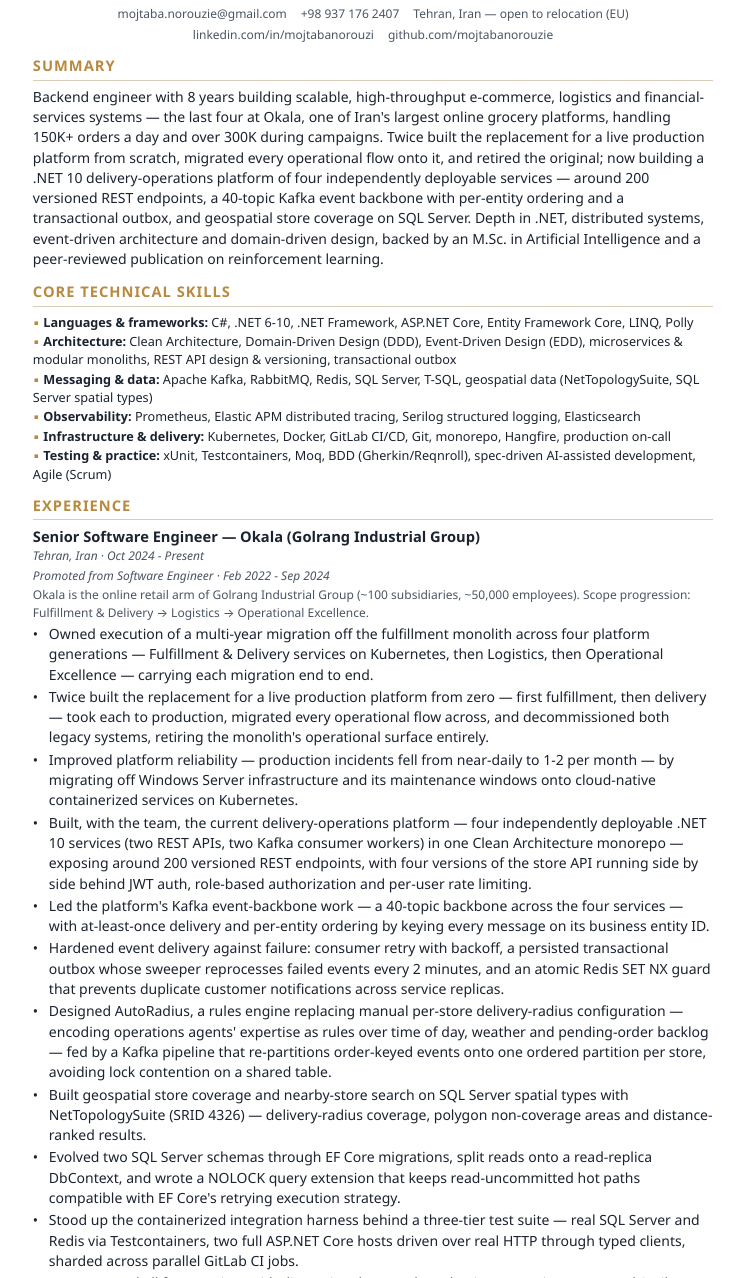
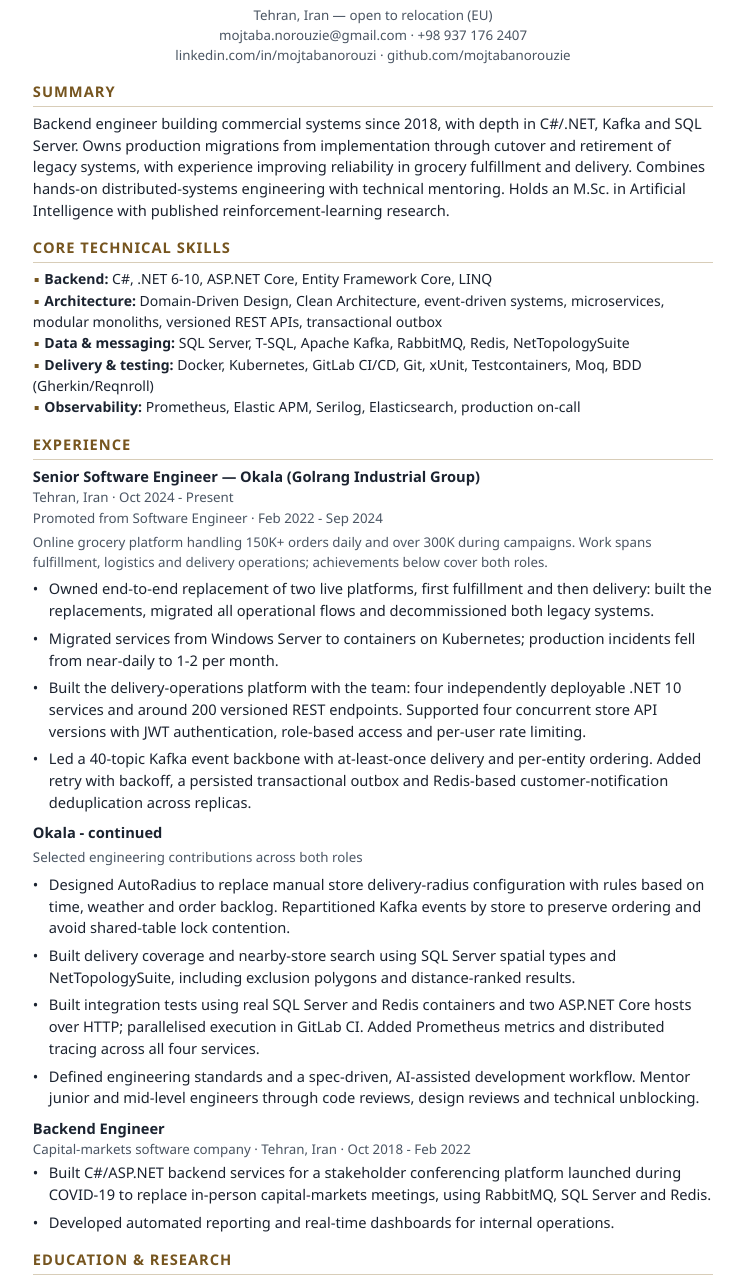
Before and after one commit to mojtabanorouzie/mojtabanorouzie.github.io, a website: page resume/resume.html in a window 1280 px wide. Shown: the part 71-1349 px from the top of the page, without its empty margins (267-1011 px from the left). Drawn offline with Linux system fonts and the light colour scheme.

Commit message:
Improve backend resume content and PDF readability

```diff
--- a/resume/resume.css
+++ b/resume/resume.css
@@ -9,7 +9,7 @@
 :root {
   --ink: #1b2330;
   --dim: #4a5563;
-  --accent: #b8893f;     /* brass — matches the website motif */
+  --accent: #76551f;     /* dark brass for readable headings and links */
   --rule: #d8cdb8;
 }
 
@@ -18,8 +18,8 @@
   padding: 0;
   color: var(--ink);
   font-family: "Segoe UI", -apple-system, Roboto, Helvetica, Arial, sans-serif;
-  font-size: 10.5pt;
-  line-height: 1.45;
+  font-size: 11pt;
+  line-height: 1.48;
   -webkit-print-color-adjust: exact;
   print-color-adjust: exact;
 }
@@ -43,18 +43,15 @@
   list-style: none;
   margin: 0;
   padding: 0;
-  display: flex;
-  flex-wrap: wrap;
-  justify-content: center;
-  gap: 4px 14px;
-  font-size: 9pt;
+  font-size: 10pt;
   color: var(--dim);
 }
 .contact a { color: var(--dim); text-decoration: none; }
 
 /* Sections */
-section { margin-top: 12px; }
+section { margin-top: 16px; }
 h2 {
+  break-after: avoid;
   font-size: 11pt;
   text-transform: uppercase;
   letter-spacing: 1px;
@@ -71,7 +68,7 @@
   list-style: none;
   margin: 0;
   padding: 0;
-  font-size: 9.5pt;
+  font-size: 10.5pt;
 }
 .skills li { margin-bottom: 1px; }
 .skills li::before { content: "▪ "; color: var(--accent); }
@@ -83,11 +80,12 @@
    it. What must not break: an individual bullet, and a heading left without its
    opening bullets. */
 .job { margin-bottom: 9px; }
+.job--continued { break-before: page; }
 .job h3, .job__meta, .job__context { page-break-after: avoid; break-after: avoid; }
 .job li { page-break-inside: avoid; break-inside: avoid; }
 .job h3 { margin: 0; font-size: 11pt; }
-.job__meta { color: var(--dim); font-size: 9pt; font-style: italic; margin: 0 0 2px; }
-.job__context { font-size: 9pt; color: var(--dim); margin: 0 0 3px; }
+.job__meta { color: var(--dim); font-size: 10pt; margin: 0 0 2px; }
+.job__context { font-size: 10pt; color: var(--dim); margin: 4px 0 6px; }
 .quiet { font-style: normal; }
 /* Bullets carry a real "•" text glyph instead of the browser's default disc. A disc
    is drawn as a vector path, so it does not exist in the PDF text layer — without a
@@ -95,13 +93,13 @@
    begins, and reflows all of them into a single block. Same trick as .skills above.
    The inline-block marker plus negative text-indent preserves the hanging indent. */
 .job ul { list-style: none; margin: 3px 0 0; padding-left: 0; }
-.job li { margin-bottom: 2px; padding-left: 16px; text-indent: -16px; }
+.job li { margin-bottom: 6px; padding-left: 16px; text-indent: -16px; }
 .job li::before { content: "•"; display: inline-block; width: 16px; text-indent: 0; }
 
 /* Education */
 .edu { margin-bottom: 5px; page-break-inside: avoid; }
 .edu h3 { margin: 0; font-size: 10.5pt; font-weight: 600; }
-.edu p { font-size: 9.5pt; color: var(--dim); margin: 1px 0 0; }
+.edu p { font-size: 10.5pt; color: var(--dim); margin: 1px 0 0; }
 
 /* Generic lists */
 section > ul { margin: 0; padding-left: 16px; }
--- a/resume/resume.html
+++ b/resume/resume.html
@@ -2,7 +2,7 @@
 <html lang="en">
 <head>
   <meta charset="UTF-8" />
-  <title>Mojtaba Norouzi — Résumé</title>
+  <title>Mojtaba Norouzi - Senior Backend Engineer CV</title>
   <link rel="stylesheet" href="resume.css" />
 </head>
 <body>
@@ -16,42 +16,34 @@
 
     <header class="head">
       <h1>Mojtaba Norouzi</h1>
-      <p class="role">Senior Software Engineer · Backend &amp; Distributed Systems</p>
+      <p class="role">Senior Software Engineer · .NET Backend &amp; Distributed Systems</p>
       <ul class="contact">
-        <li><a href="mailto:mojtaba.norouzie@gmail.com">mojtaba.norouzie@gmail.com</a></li>
-        <li>+98 937 176 2407</li>
         <li>Tehran, Iran — open to relocation (EU)</li>
-        <li><a href="https://www.linkedin.com/in/mojtabanorouzi/">linkedin.com/in/mojtabanorouzi</a></li>
-        <li><a href="https://github.com/mojtabanorouzie">github.com/mojtabanorouzie</a></li>
+        <li><a href="mailto:mojtaba.norouzie@gmail.com">mojtaba.norouzie@gmail.com</a> · +98 937 176 2407</li>
+        <li><a href="https://www.linkedin.com/in/mojtabanorouzi/">linkedin.com/in/mojtabanorouzi</a> · <a href="https://github.com/mojtabanorouzie">github.com/mojtabanorouzie</a></li>
       </ul>
     </header>
 
     <section>
       <h2>Summary</h2>
       <p>
-        Backend engineer with 8 years building scalable, high-throughput e-commerce, logistics
-        and financial-services systems — the last four at Okala, one of Iran's largest online
-        grocery platforms, handling 150K+ orders a day and over 300K during campaigns. Twice
-        built the replacement for a live production platform from scratch, migrated every
-        operational flow onto it, and retired the original; now building a .NET 10
-        delivery-operations platform of four independently deployable services — around 200
-        versioned REST endpoints, a 40-topic Kafka event backbone with per-entity ordering and a
-        transactional outbox, and geospatial store coverage on SQL Server. Depth in .NET,
-        distributed systems, event-driven architecture and domain-driven design, backed by an
-        M.Sc. in Artificial Intelligence and a peer-reviewed publication on reinforcement
-        learning.
+        Backend engineer building commercial systems since 2018, with depth in C#/.NET,
+        Kafka and SQL Server. Owns production migrations from implementation through cutover
+        and retirement of legacy systems, with experience improving reliability in grocery
+        fulfillment and delivery. Combines hands-on distributed-systems engineering with
+        technical mentoring. Holds an M.Sc. in Artificial Intelligence with published
+        reinforcement-learning research.
       </p>
     </section>
 
     <section>
       <h2>Core Technical Skills</h2>
       <ul class="skills">
-        <li><strong>Languages &amp; frameworks:</strong> C#, .NET 6-10, .NET Framework, ASP.NET Core, Entity Framework Core, LINQ, Polly</li>
-        <li><strong>Architecture:</strong> Clean Architecture, Domain-Driven Design (DDD), Event-Driven Design (EDD), microservices &amp; modular monoliths, REST API design &amp; versioning, transactional outbox</li>
-        <li><strong>Messaging &amp; data:</strong> Apache Kafka, RabbitMQ, Redis, SQL Server, T-SQL, geospatial data (NetTopologySuite, SQL Server spatial types)</li>
-        <li><strong>Observability:</strong> Prometheus, Elastic APM distributed tracing, Serilog structured logging, Elasticsearch</li>
-        <li><strong>Infrastructure &amp; delivery:</strong> Kubernetes, Docker, GitLab CI/CD, Git, monorepo, Hangfire, production on-call</li>
-        <li><strong>Testing &amp; practice:</strong> xUnit, Testcontainers, Moq, BDD (Gherkin/Reqnroll), spec-driven AI-assisted development, Agile (Scrum)</li>
+        <li><strong>Backend:</strong> C#, .NET 6-10, ASP.NET Core, Entity Framework Core, LINQ</li>
+        <li><strong>Architecture:</strong> Domain-Driven Design, Clean Architecture, event-driven systems, microservices, modular monoliths, versioned REST APIs, transactional outbox</li>
+        <li><strong>Data &amp; messaging:</strong> SQL Server, T-SQL, Apache Kafka, RabbitMQ, Redis, NetTopologySuite</li>
+        <li><strong>Delivery &amp; testing:</strong> Docker, Kubernetes, GitLab CI/CD, Git, xUnit, Testcontainers, Moq, BDD (Gherkin/Reqnroll)</li>
+        <li><strong>Observability:</strong> Prometheus, Elastic APM, Serilog, Elasticsearch, production on-call</li>
       </ul>
     </section>
 
@@ -63,25 +55,25 @@
         <p class="job__meta">Tehran, Iran · Oct 2024 - Present</p>
         <p class="job__meta">Promoted from Software Engineer · Feb 2022 - Sep 2024</p>
         <p class="job__context">
-          Okala is the online retail arm of Golrang Industrial Group (~100 subsidiaries,
-          ~50,000 employees). Scope progression: Fulfillment &amp; Delivery → Logistics →
-          Operational Excellence.
+          Online grocery platform handling 150K+ orders daily and over 300K during campaigns.
+          Work spans fulfillment, logistics and delivery operations; achievements below cover both roles.
         </p>
         <ul>
-          <li>Owned execution of a multi-year migration off the fulfillment monolith across four platform generations — Fulfillment &amp; Delivery services on Kubernetes, then Logistics, then Operational Excellence — carrying each migration end to end.</li>
-          <li>Twice built the replacement for a live production platform from zero — first fulfillment, then delivery — took each to production, migrated every operational flow across, and decommissioned both legacy systems, retiring the monolith's operational surface entirely.</li>
-          <li>Improved platform reliability — production incidents fell from near-daily to 1-2 per month — by migrating off Windows Server infrastructure and its maintenance windows onto cloud-native containerized services on Kubernetes.</li>
-          <li>Built, with the team, the current delivery-operations platform — four independently deployable .NET 10 services (two REST APIs, two Kafka consumer workers) in one Clean Architecture monorepo — exposing around 200 versioned REST endpoints, with four versions of the store API running side by side behind JWT auth, role-based authorization and per-user rate limiting.</li>
-          <li>Led the platform's Kafka event-backbone work — a 40-topic backbone across the four services — with at-least-once delivery and per-entity ordering by keying every message on its business entity ID.</li>
-          <li>Hardened event delivery against failure: consumer retry with backoff, a persisted transactional outbox whose sweeper reprocesses failed events every 2 minutes, and an atomic Redis SET NX guard that prevents duplicate customer notifications across service replicas.</li>
-          <li>Designed AutoRadius, a rules engine replacing manual per-store delivery-radius configuration — encoding operations agents' expertise as rules over time of day, weather and pending-order backlog — fed by a Kafka pipeline that re-partitions order-keyed events onto one ordered partition per store, avoiding lock contention on a shared table.</li>
-          <li>Built geospatial store coverage and nearby-store search on SQL Server spatial types with NetTopologySuite (SRID 4326) — delivery-radius coverage, polygon non-coverage areas and distance-ranked results.</li>
-          <li>Evolved two SQL Server schemas through EF Core migrations, split reads onto a read-replica DbContext, and wrote a NOLOCK query extension that keeps read-uncommitted hot paths compatible with EF Core's retrying execution strategy.</li>
-          <li>Stood up the containerized integration harness behind a three-tier test suite — real SQL Server and Redis via Testcontainers, two full ASP.NET Core hosts driven over real HTTP through typed clients, sharded across parallel GitLab CI jobs.</li>
-          <li>Instrumented all four services with dimensional Prometheus business metrics, structured Serilog logging shipped to Elasticsearch, and Elastic APM distributed traces propagated across HTTP, EF Core, Redis and Kafka.</li>
-          <li>Planned and executed the platform's phased .NET 8 → .NET 10 migration across all four services.</li>
-          <li>Codified the team's engineering standards in a project constitution and built the spec-driven, AI-assisted development workflow behind them; delivery throughput held steady (tracked in Jira) after headcount dropped from five engineers to three.</li>
-          <li>Mentor mid-level and junior engineers through code review, design review and day-to-day technical unblocking.</li>
+          <li>Owned end-to-end replacement of two live platforms, first fulfillment and then delivery: built the replacements, migrated all operational flows and decommissioned both legacy systems.</li>
+          <li>Migrated services from Windows Server to containers on Kubernetes; production incidents fell from near-daily to 1-2 per month.</li>
+          <li>Built the delivery-operations platform with the team: four independently deployable .NET 10 services and around 200 versioned REST endpoints. Supported four concurrent store API versions with JWT authentication, role-based access and per-user rate limiting.</li>
+          <li>Led a 40-topic Kafka event backbone with at-least-once delivery and per-entity ordering. Added retry with backoff, a persisted transactional outbox and Redis-based customer-notification deduplication across replicas.</li>
+        </ul>
+      </article>
+
+      <article class="job job--continued">
+        <h3>Okala - continued</h3>
+        <p class="job__context">Selected engineering contributions across both roles</p>
+        <ul>
+          <li>Designed AutoRadius to replace manual store delivery-radius configuration with rules based on time, weather and order backlog. Repartitioned Kafka events by store to preserve ordering and avoid shared-table lock contention.</li>
+          <li>Built delivery coverage and nearby-store search using SQL Server spatial types and NetTopologySuite, including exclusion polygons and distance-ranked results.</li>
+          <li>Built integration tests using real SQL Server and Redis containers and two ASP.NET Core hosts over HTTP; parallelised execution in GitLab CI. Added Prometheus metrics and distributed tracing across all four services.</li>
+          <li>Defined engineering standards and a spec-driven, AI-assisted development workflow. Mentor junior and mid-level engineers through code reviews, design reviews and technical unblocking.</li>
         </ul>
       </article>
 
@@ -89,9 +81,8 @@
         <h3>Backend Engineer</h3>
         <p class="job__meta">Capital-markets software company · Tehran, Iran · Oct 2018 - Feb 2022</p>
         <ul>
-          <li>Built backend services for an online meeting and conferencing platform connecting stock-market participants, launched during the COVID-19 period to replace in-person stakeholder meetings.</li>
-          <li>Developed and maintained core services in C# and ASP.NET, backed by RabbitMQ, SQL Server and Redis.</li>
-          <li>Built internal operations tooling, including automated reporting and real-time dashboards.</li>
+          <li>Built C#/ASP.NET backend services for a stakeholder conferencing platform launched during COVID-19 to replace in-person capital-markets meetings, using RabbitMQ, SQL Server and Redis.</li>
+          <li>Developed automated reporting and real-time dashboards for internal operations.</li>
         </ul>
       </article>
     </section>
@@ -113,9 +104,10 @@
       <h2>Publication</h2>
       <ul>
         <li>
-          “Experience Classification for Transfer Learning in Traffic Signal Control” —
-          <em>The Journal of Supercomputing</em> (Springer), 2020.
-          <a href="https://link.springer.com/article/10.1007/s11227-020-03287-x">link.springer.com/article/10.1007/s11227-020-03287-x</a>
+          Norouzi, M., Abdoos, M. &amp; Bazzan, A. L. C.
+          “Experience classification for transfer learning in traffic signal control.”
+          <em>The Journal of Supercomputing</em>, 77, 780-795 (2021; online 2020).
+          <a href="https://doi.org/10.1007/s11227-020-03287-x">DOI: 10.1007/s11227-020-03287-x</a>
         </li>
       </ul>
     </section>
```
Also changed, not shown: 1 other file.
